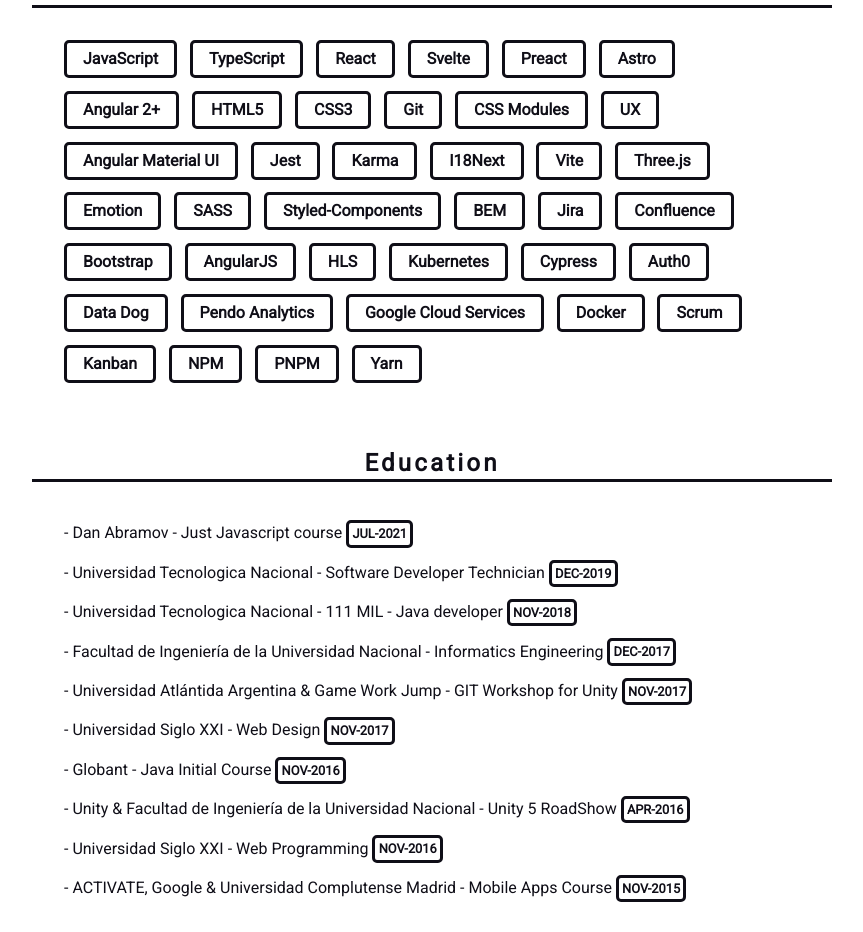
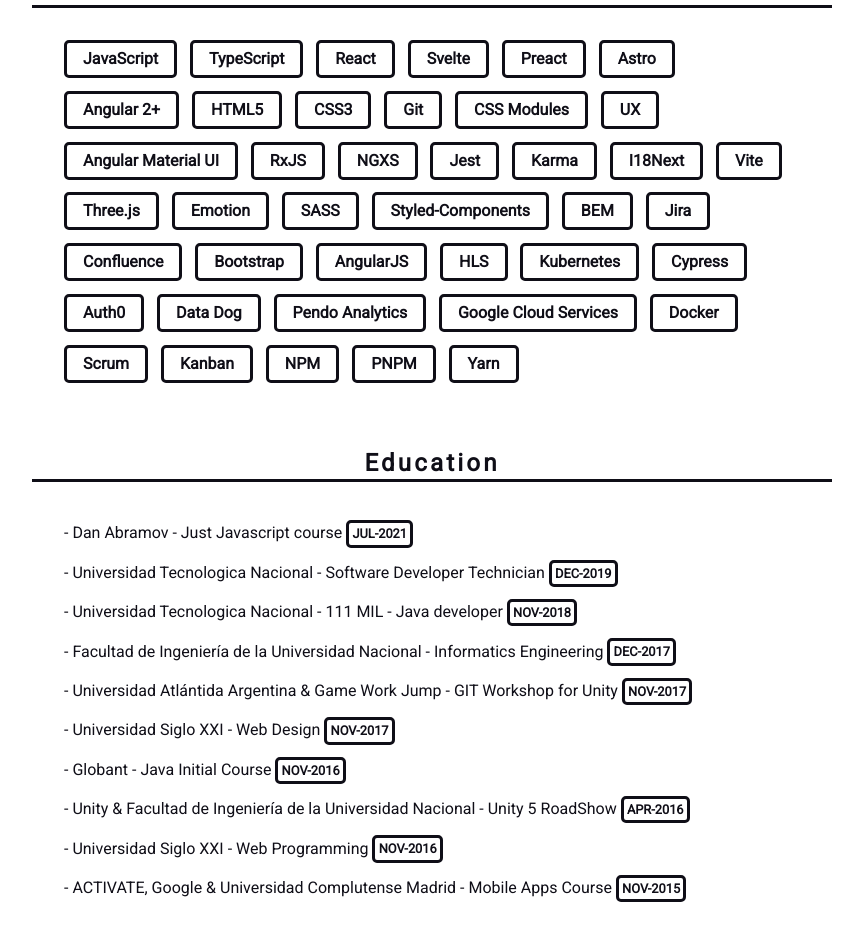
Before and after one commit to rightonhana/resume, a React (Vite) app: page / in a window 1280 px wide. Shown: the part 4681-5613 px from the top of the page, without its empty margins (208-1071 px from the left). Built offline with nearby package versions, Linux system fonts and the light colour scheme.

Commit message:
:speech_balloon: update technologies

```diff
--- a/src/const/technologies.const.ts
+++ b/src/const/technologies.const.ts
@@ -12,6 +12,8 @@
 	"CSS Modules",
 	"UX",
 	"Angular Material UI",
+	"RxJS",
+	"NGXS",
 	"Jest",
 	"Karma",
 	"I18Next",
```
